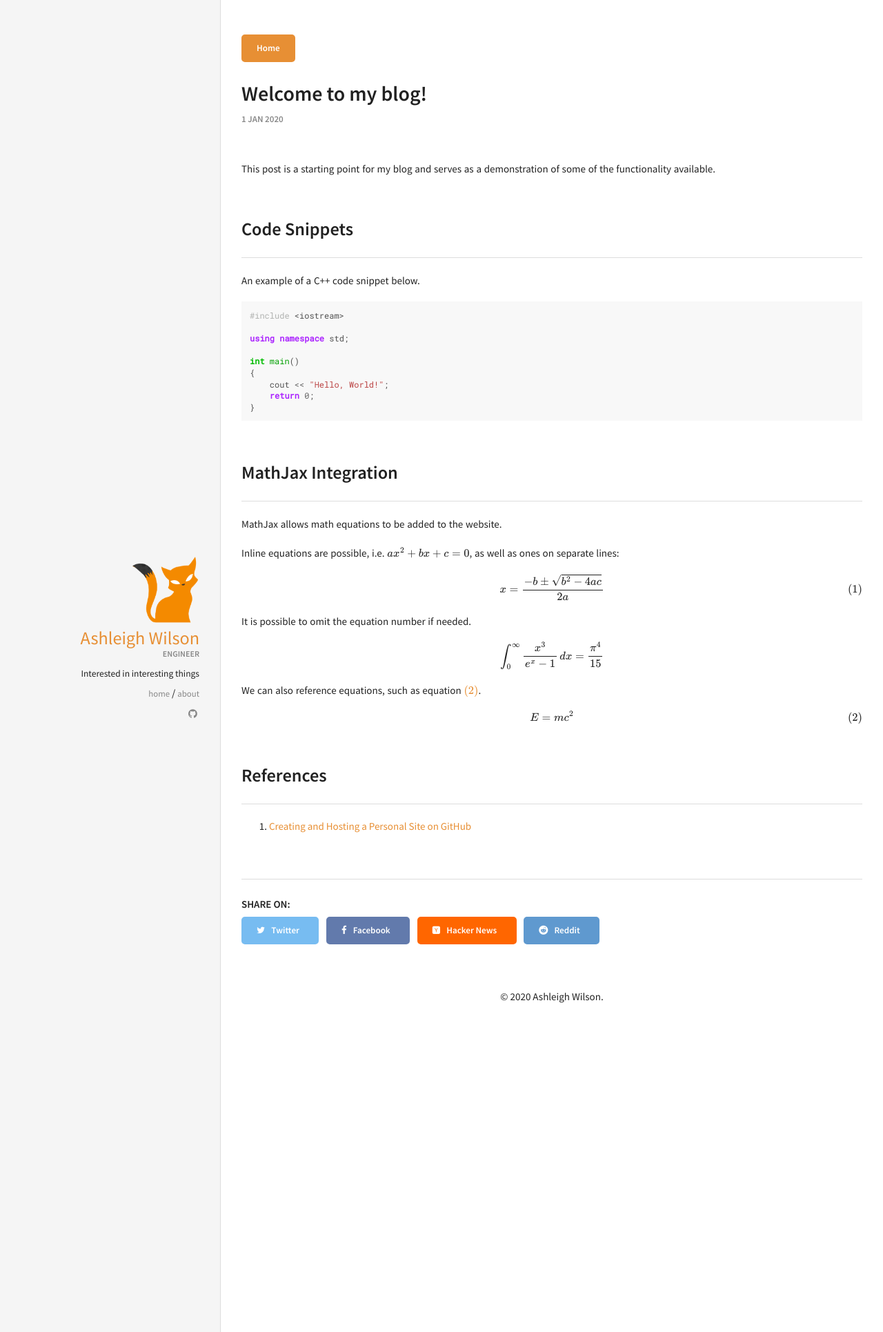
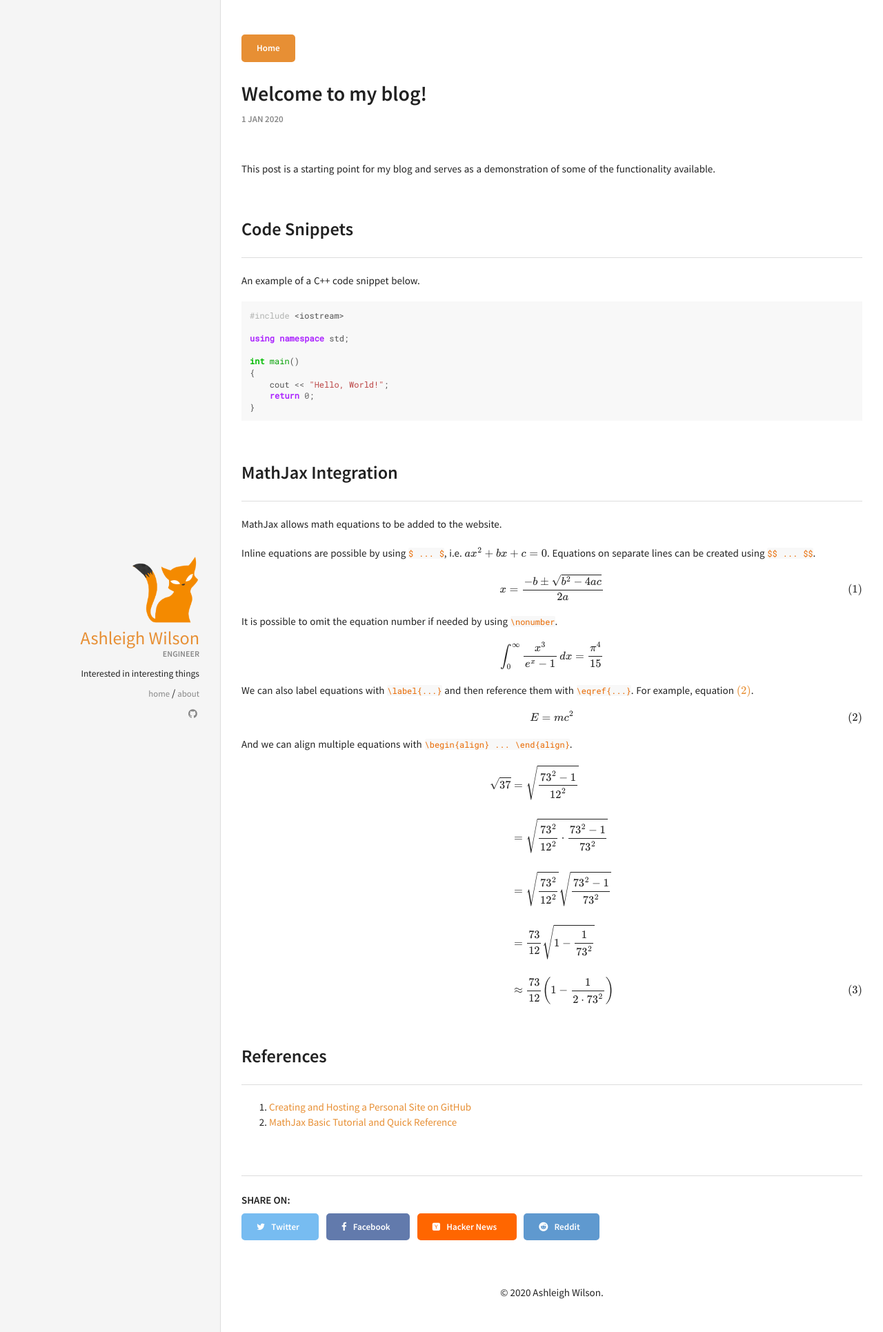
Before and after one commit to AshleighWilson/ashleighwilson.github.io, a Jekyll site: the page built from _posts/2020-01-01-welcome-to-my-blog.md, in a window 1280 px wide. Shown: the whole page at 69% size. Built offline with Jekyll 4.4.1, drawn with Linux system fonts in a browser that asks for light colours; formulas are drawn with MathJax 3.

Commit message:
Equation numbering added to MathJax.

```diff
--- a/_posts/2020-01-01-welcome-to-my-blog.md
+++ b/_posts/2020-01-01-welcome-to-my-blog.md
@@ -30,18 +30,31 @@ int main()
 MathJax allows math equations to be added to the website.
 
 
-Inline equations are possible, i.e. $$ax^2 + bx + c = 0$$, as well as ones on separate lines:
+Inline equations are possible by using `$ ... $`, i.e. $$ax^2 + bx + c = 0$$. Equations on separate lines can be created using `$$ ... $$`.
 
 $$x = {-b \pm \sqrt{b^2-4ac} \over 2a}$$
 
-It is possible to omit the equation number if needed.
+It is possible to omit the equation number if needed by using `\nonumber`.
 
 $$ \int_0^\infty \frac{x^3}{e^x-1}\,dx = \frac{\pi^4}{15} \nonumber $$
 
-We can also reference equations, such as equation \eqref{Einstein}.
+We can also label equations with `\label{...}` and then reference them with `\eqref{...}`. For example, equation \eqref{Einstein}.
 
 $$ E=mc^2 \label{Einstein} $$
 
+And we can align multiple equations with `\begin{align} ... \end{align}`.
+
+$$
+    \begin{align}
+        \sqrt{37} & = \sqrt{\frac{73^2-1}{12^2}} \nonumber \\[3ex]
+        & = \sqrt{\frac{73^2}{12^2}\cdot\frac{73^2-1}{73^2}} \nonumber \\[3ex]
+        & = \sqrt{\frac{73^2}{12^2}}\sqrt{\frac{73^2-1}{73^2}} \nonumber \\[3ex]
+        & = \frac{73}{12}\sqrt{1 - \frac{1}{73^2}} \nonumber \\[3ex]
+        & \approx \frac{73}{12}\left(1 - \frac{1}{2\cdot73^2}\right)
+    \end{align}
+$$
+
 ## References
 
-1. [Creating and Hosting a Personal Site on GitHub](http://jmcglone.com/guides/github-pages/)
+1. [Creating and Hosting a Personal Site on GitHub](http://jmcglone.com/guides/github-pages/){:target="_blank"}
+2. [MathJax Basic Tutorial and Quick Reference](https://math.meta.stackexchange.com/questions/5020/mathjax-basic-tutorial-and-quick-reference){:target="_blank"}
```
Also changed, not shown: _includes/js.html (+3 -4 lines).
